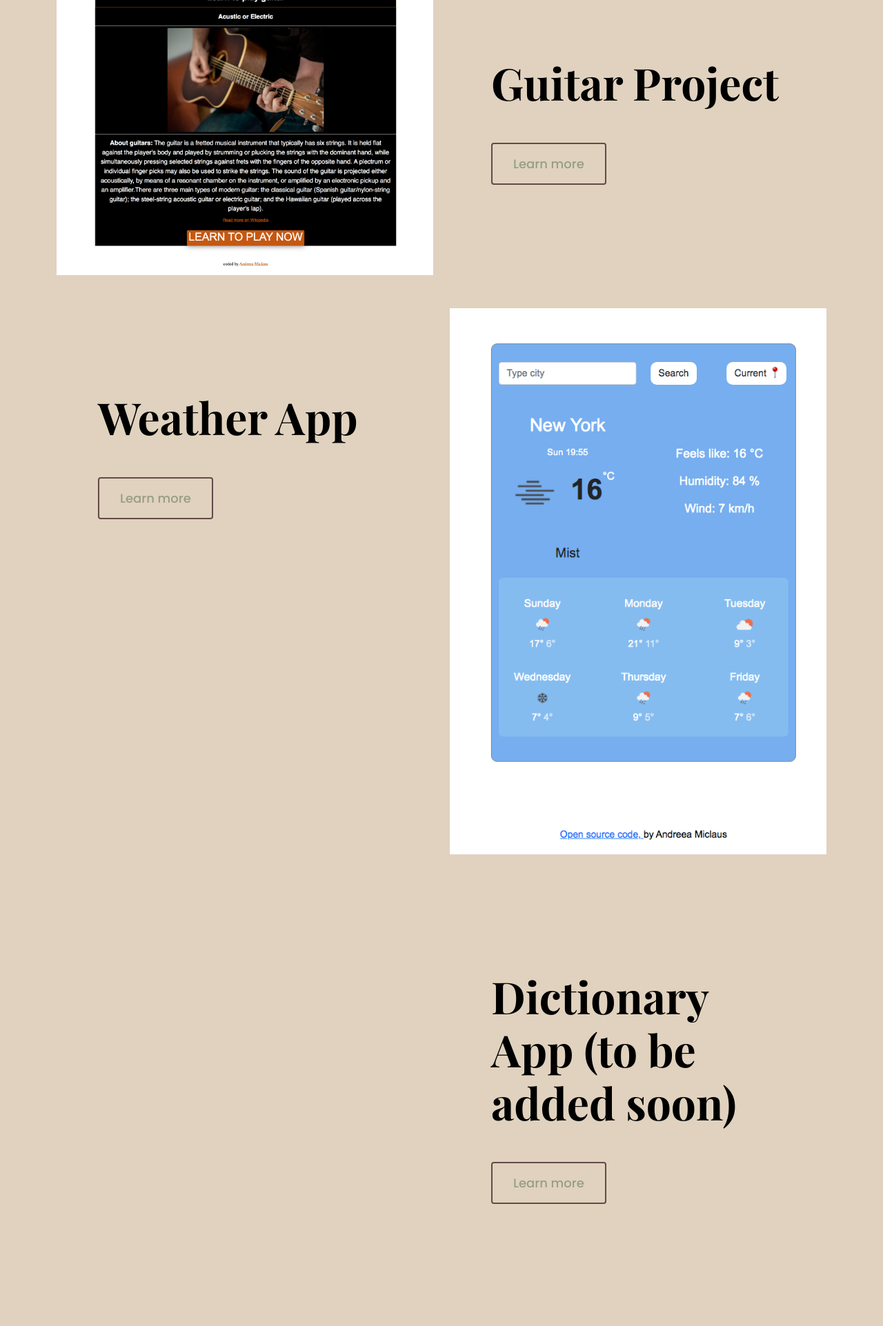
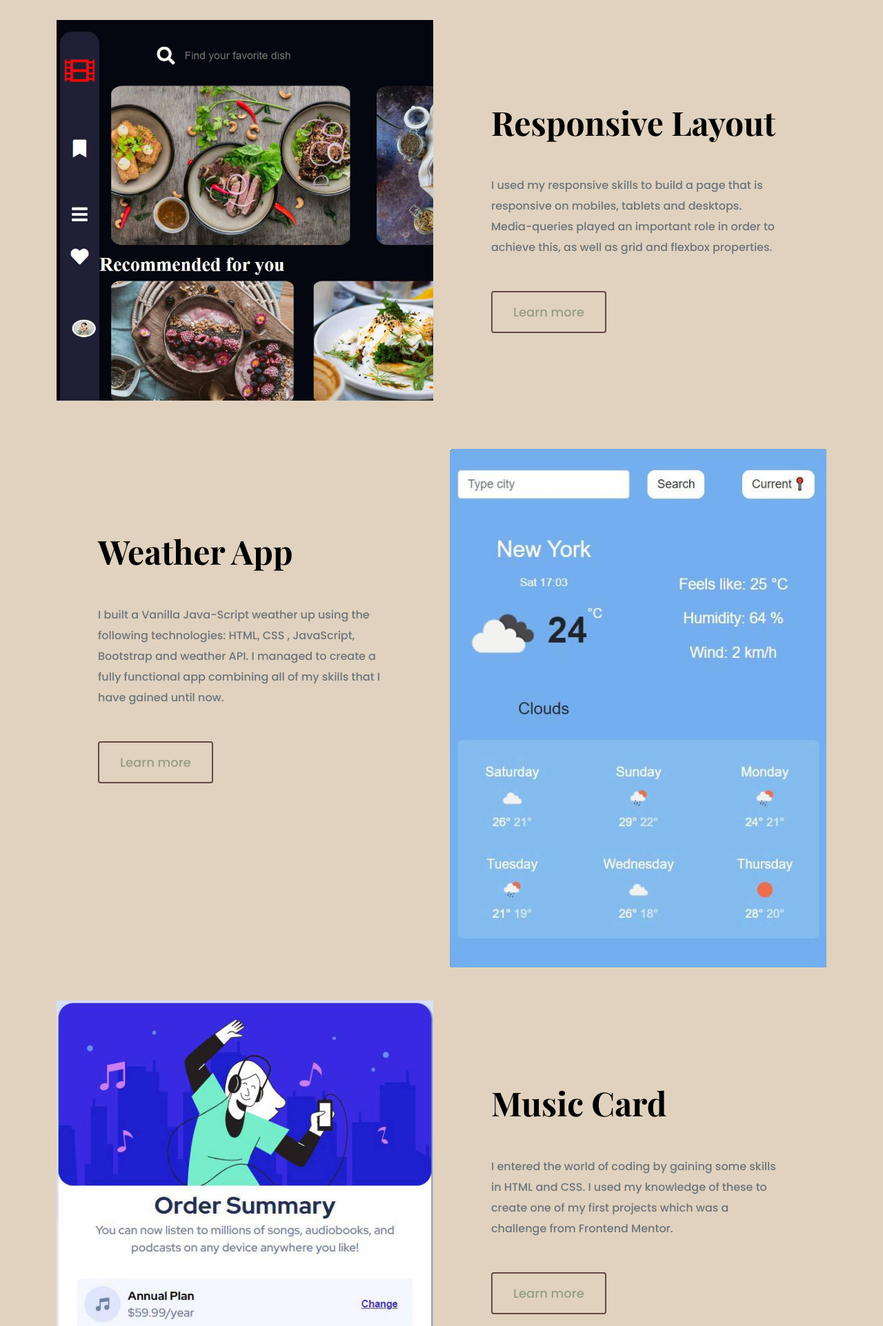
Before and after one commit to andreeamiclaus/portfolio-project-HW, a plain HTML site: page index.html in a window 1280 px wide. Shown: the part 731-2654 px from the top of the page at 69% size. Drawn offline with nearby package versions, Linux system fonts and the light colour scheme.

Commit message:
Update project

```diff
--- a/index.html
+++ b/index.html
@@ -54,26 +54,34 @@
     <div class="hero">
       <p>👋 Hello, I am</p>
       <h1>Andreea Miclaus</h1>
-      <h2 class="mb-5">Front-end developer based in Austria</h2>
+      <h2 class="mb-5">Front-end developer</h2>
       <div></div>
-      <a href="#" class="btn btn-branding">Contact me</a>
+      <a href="/contact.html" class="btn btn-branding">Contact me</a>
     </div>
-    <p class="text-center m-5" id="featured">My featured projects</p>
+    <h2 class="text-center m-5" id="featured">My featured projects</h2>
     <div class="container">
       <div class="row mb-5">
         <div class="col d-none d-lg-block">
           <img
-            src="images/guitar.png"
+            src="images/responsive-layout.jpeg"
             class="img-fluid"
-            alt="Guitar project"
+            alt="Responsive Layout"
             height="600"
           />
         </div>
         <div class="col">
           <div class="project-desciption">
-            <h2 class="mb-5">Guitar Project</h2>
-            <p class="mb-5 text-muted"></p>
-            <a href="/work.html" class="btn btn-branding-outline">
+            <h3 class="mb-5">Responsive Layout</h3>
+            <p class="mb-5 text-muted">
+              I used my responsive skills to build a page that is responsive on
+              mobiles, tablets and desktops. Media-queries played an important
+              role in order to achieve this, as well as grid and flexbox
+              properties.
+            </p>
+            <a
+              href="https://ephemeral-lily-e0bc3d.netlify.app/"
+              class="btn btn-branding-outline"
+            >
               Learn more
             </a>
           </div>
@@ -82,28 +90,52 @@
       <div class="row mb-5">
         <div class="col">
           <div class="project-desciption">
-            <h2 class="mb-5">Weather App</h2>
-            <p class="mb-5 text-muted"></p>
-            <a href="/work.html" class="btn btn-branding-outline">
+            <h3 class="mb-5">Weather App</h3>
+            <p class="mb-5 text-muted">
+              I built a Vanilla Java-Script weather up using the following
+              technologies: HTML, CSS , JavaScript, Bootstrap and weather API. I
+              managed to create a fully functional app combining all of my
+              skills that I have gained until now.
+            </p>
+            <a
+              href="https://laughing-varahamihira-4175e3.netlify.app/"
+              class="btn btn-branding-outline"
+            >
               Learn more
             </a>
           </div>
         </div>
         <div class="col d-none d-lg-block">
           <img
-            src="images/weather.png"
+            src="images/weather_app.jpeg"
             class="img-fluid"
             alt=" Weather project preview"
           />
         </div>
       </div>
-      <div class="row">
-        <div class="col d-none d-lg-block"></div>
+
+      <div class="row mb-5">
+        <div class="col d-none d-lg-block">
+          <div class="col d-none d-lg-block">
+            <img
+              src="images/music-card.jpeg"
+              class="img-fluid"
+              alt=" Music Card Project"
+            />
+          </div>
+        </div>
         <div class="col">
           <div class="project-desciption">
-            <h2 class="mb-5">Dictionary App (to be added soon)</h2>
-            <p class="mb-5 text-muted"></p>
-            <a href="/work.html" class="btn btn-branding-outline">
+            <h3 class="mb-5">Music Card</h3>
+            <p class="mb-5 text-muted">
+              I entered the world of coding by gaining some skills in HTML and
+              CSS. I used my knowledge of these to create one of my first
+              projects which was a challenge from Frontend Mentor.
+            </p>
+            <a
+              href="https://effulgent-bublanina-b4b0a2.netlify.app/"
+              class="btn btn-branding-outline"
+            >
               Learn more
             </a>
           </div>
--- a/styles/portfolio.css
+++ b/styles/portfolio.css
@@ -8,6 +8,7 @@
 body {
   font-family: var(--default-font-family);
   background-color: #e0d2be;
+  box-sizing: border-box;
 }
 
 h1,
@@ -124,9 +125,13 @@ p {
 .logo {
   max-height: 40px;
 }
-
+#nav-about,
+#nav-contact {
+  background-color: var(--secondary-color);
+}
 nav {
-  padding: 20px 0;
+  padding: 30px 0;
+  font-size: 20px;
 }
 
 nav ul {
@@ -146,7 +151,9 @@ nav a {
   color: #272142;
   transition: all 100ms ease-in-out;
 }
-
+.self-picture {
+  margin-top: 120px;
+}
 nav a:hover,
 nav li.active a {
   color: var(--branding-color);
```
Also changed, not shown: about.html (+9 -12 lines), contact.html (+4 -1 lines), guitar.png (renamed from images/guitar.png), images/freecodecamp.jpeg (added), images/music-card.jpeg (added), images/react.png (added), images/responsive-layout.jpeg (added), images/translation.png (deleted), images/weather.png (deleted), images/weather_app.jpeg (added), images/yogurt.png (deleted).
